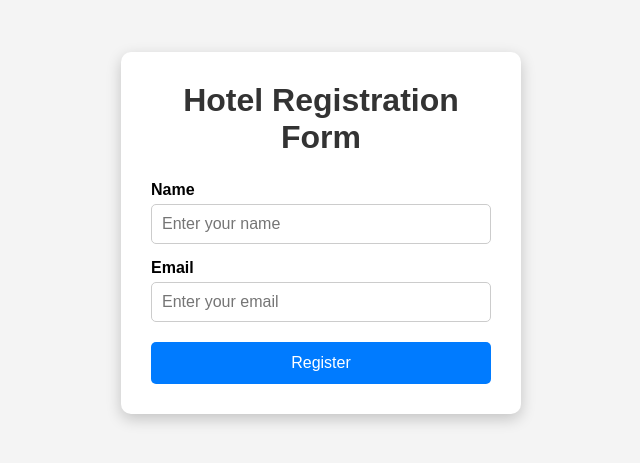
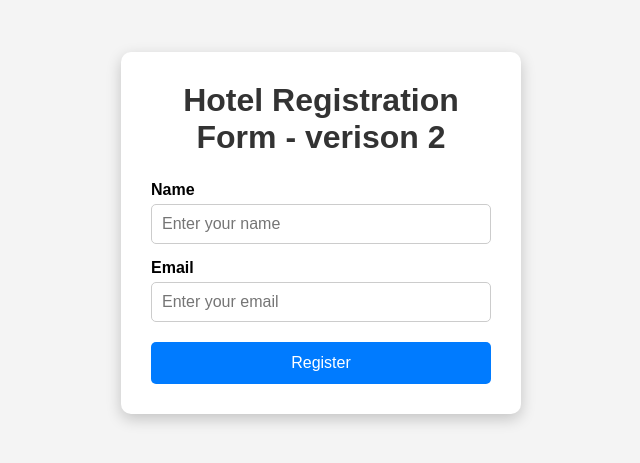
Before and after one commit to Karthikreddy82/hotel-website, a plain HTML site: page index.html in a window 1280 px wide. Shown: the part 167-630 px from the top of the page, without its empty margins (319-959 px from the left). Drawn offline with Linux system fonts and the light colour scheme.

Commit message:
Updated website heading

```diff
--- a/index.html
+++ b/index.html
@@ -14,7 +14,7 @@
 
     <div class="container">
 
-        <h1>Hotel Registration Form</h1>
+        <h1>Hotel Registration Form - verison 2</h1>
 
         <form id="registrationForm">
 
```
